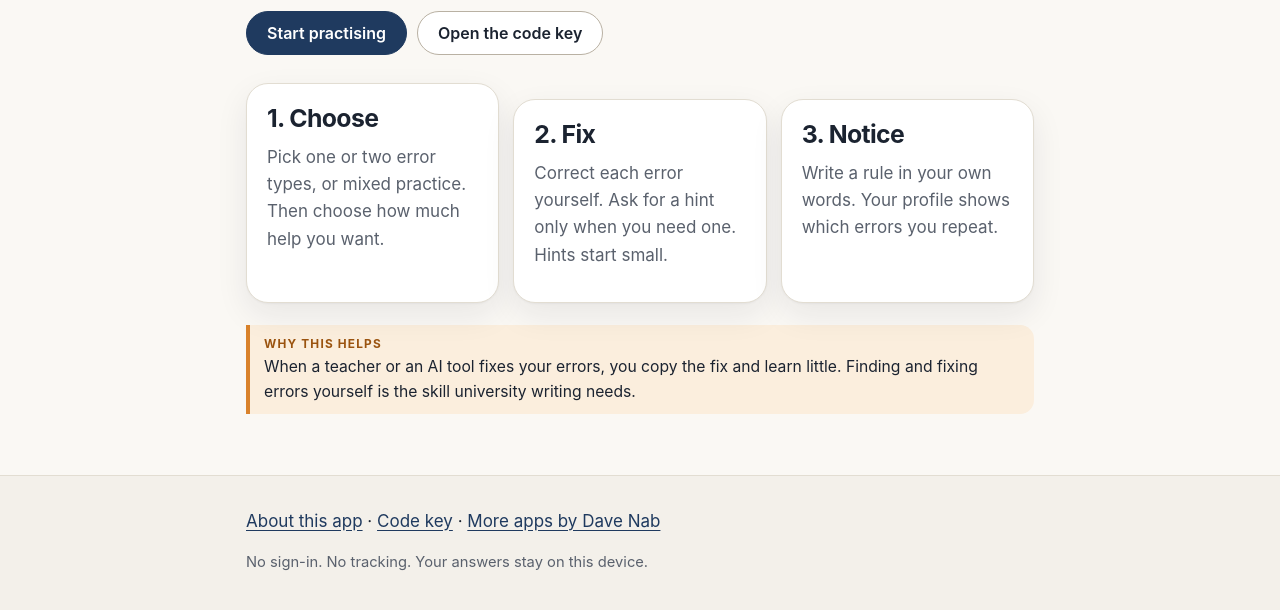
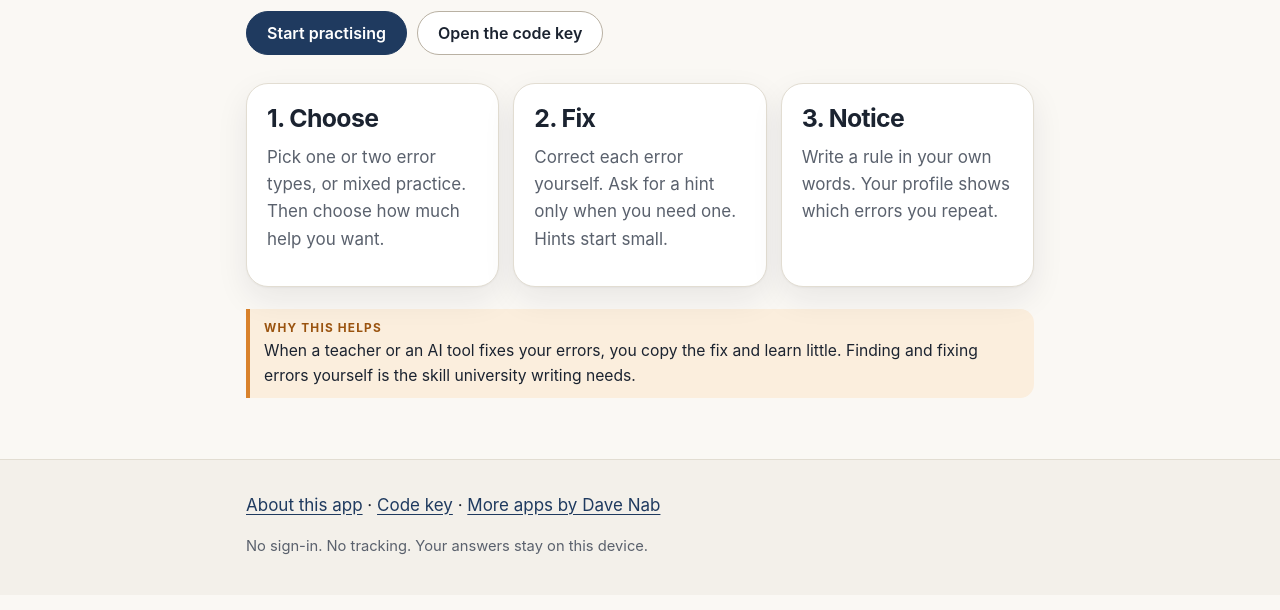
Before and after one commit to davenab/davenab.github.io, a plain HTML site: page grammar-self-correction/index.html in a window 1280 px wide. Shown: the part 282-892 px from the top of the page. Drawn offline with Linux system fonts and the light colour scheme.

Commit message:
Grammar trainer: line up the three home page cards
Co-Authored-By: Claude Opus 5.5 <noreply@anthropic.com>
Claude-Session: https://claude.ai/code/session_01SoGW1SJGg8FyeaDuPeNSjS

```diff
--- a/grammar-self-correction/style.css
+++ b/grammar-self-correction/style.css
@@ -93,6 +93,7 @@ h1[tabindex]:focus-visible,h2[tabindex]:focus-visible{outline:3px solid var(--ac
 .lead{font-size:1.08rem;color:var(--muted);max-width:60ch}
 .card{background:var(--surface);border:1px solid var(--border);border-radius:var(--radius);padding:20px;box-shadow:var(--shadow)}
 .card+.card{margin-top:16px}
+.grid>.card{margin-top:0}   /* cards in a grid line up; the grid gap spaces them */
 .stack>*+*{margin-top:16px}
 .grid{display:grid;gap:14px}
 @media (min-width:700px){.grid.two{grid-template-columns:1fr 1fr}.grid.three{grid-template-columns:repeat(3,1fr)}}
```
